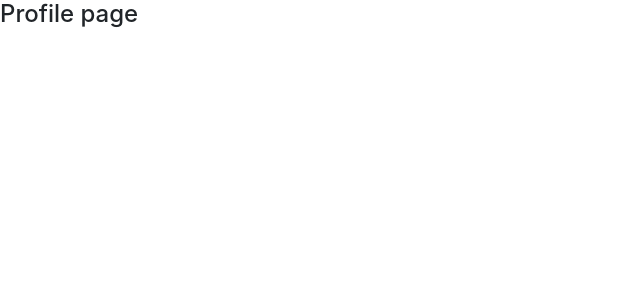
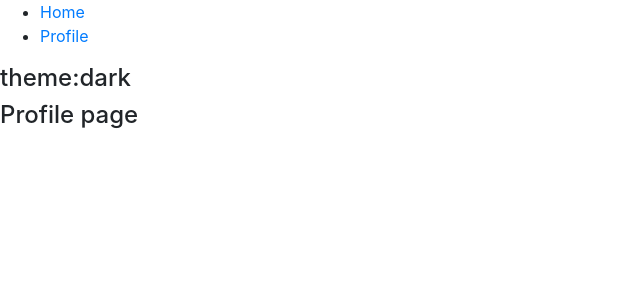
Before and after one commit to anveshbabu/candidate-manage, a React (Create React App) app: page /profile/123 in a window 1280 px wide. Shown: the top 300 px of the page, without its empty margins (0-640 px from the left). Built offline with nearby package versions, Linux system fonts and the light colour scheme.

Commit message:
context changes

```diff
--- a/src/App.js
+++ b/src/App.js
@@ -3,6 +3,7 @@ import './App.css';
 import "react-datepicker/dist/react-datepicker.css";
 import 'moment-timezone';
 import { Home, Profile } from "./pages";
+import { AppContext } from "./sevices/themeContext";
 import {
   BrowserRouter as Router,
   Switch,
@@ -13,27 +14,27 @@ function App() {
   return (
     <Router>
 
-      {/* <nav>
+      <nav>
         <ul>
           <li>
             <Link to="/">Home</Link>
           </li>
           <li>
-            <Link to="/profile">Profile</Link>
+            <Link to="/profile/123">Profile</Link>
           </li>
 
 
         </ul>
-      </nav> */}
+      </nav>
+      <AppContext>
 
+        <Switch>
+          <Route exact path="/" component={Home} />
+          <Route exact path="/profile/:userId" component={Profile} />
 
-      <Switch>
-        <Route exact path="/" component={Home} />
-        <Route exact path="/profile/:userId" component={Profile} />
+        </Switch>
 
-      </Switch>
-
-
+      </AppContext>
 
 
 
--- a/src/pages/home/homePage.js
+++ b/src/pages/home/homePage.js
@@ -3,7 +3,11 @@ import React from 'react';
 import './home.scss';
 import { UserForm, UserList } from "../../component";
 import axios from 'axios';
+import { ThemeContext } from "../../sevices/themeContext";
 export class Home extends React.Component {
+
+  static contextType = ThemeContext;
+
 
   constructor(props) {
     super(props);
@@ -50,6 +54,15 @@ export class Home extends React.Component {
       <div className="container">
         <div className="row">
           <div className="col-12 mb-4">
+            <h4>theme:{this.context.theme}</h4>
+            <button type="button" class="btn btn-primary" onClick={()=>this.context.click.themeChange('primary')}>Primary</button>
+            <button type="button" class="btn btn-secondary" onClick={()=>this.context.click.themeChange('Secondary')}>Secondary</button>
+            <button type="button" class="btn btn-success" onClick={()=>this.context.click.themeChange('Success')}>Success</button>
+            <hr></hr>
+            <h4>language:{this.context.language}</h4>
+            <button type="button" class="btn btn-primary" onClick={()=>this.context.click.languagechange('EN')}>EN</button>
+            <button type="button" class="btn btn-secondary" onClick={()=>this.context.click.languagechange('MY')}>MY</button>
+            <button type="button" class="btn btn-success" onClick={()=>this.context.click.languagechange('TN')}>TN</button>
             <UserForm setUserList={this.handleSetUserList} />
           </div>
           <div className="col-12 mb-4">
--- a/src/pages/profile/profile.js
+++ b/src/pages/profile/profile.js
@@ -1,8 +1,8 @@
 import React from 'react';
-
+import { ThemeContext } from "../../sevices/themeContext";
 
 export class Profile extends React.Component {
-
+  static contextType = ThemeContext;
   constructor(props) {
     super(props);
 
@@ -25,7 +25,7 @@ export class Profile extends React.Component {
   render() {
     return (
       <div>
-
+     <h4>theme:{this.context.theme}</h4>
         <h4>Profile page</h4>
       </div>
 
--- /dev/null
+++ b/src/sevices/themeContext.js
@@ -0,0 +1,40 @@
+import React from 'react';
+
+
+export const ThemeContext = React.createContext('dark');
+
+export class AppContext extends React.Component {
+state={
+    theme:'dark',
+    language:'EN'
+}
+
+
+    handleTheme=(vale)=>{
+        this.setState({theme:vale})
+    }
+
+    handleLang=(vale)=>{
+        this.setState({language:vale})
+    }
+    render() {
+
+        return (
+
+            <ThemeContext.Provider value={{
+
+                theme: this.state.theme,
+
+                language:this.state.language,
+
+            click:{
+                themeChange:this.handleTheme,
+                languagechange:this.handleLang
+             }
+            }} >
+                {/* <h4>tdghghd</h4> */}
+                {this.props.children}
+            </ThemeContext.Provider>
+        )
+    }
+}
```
